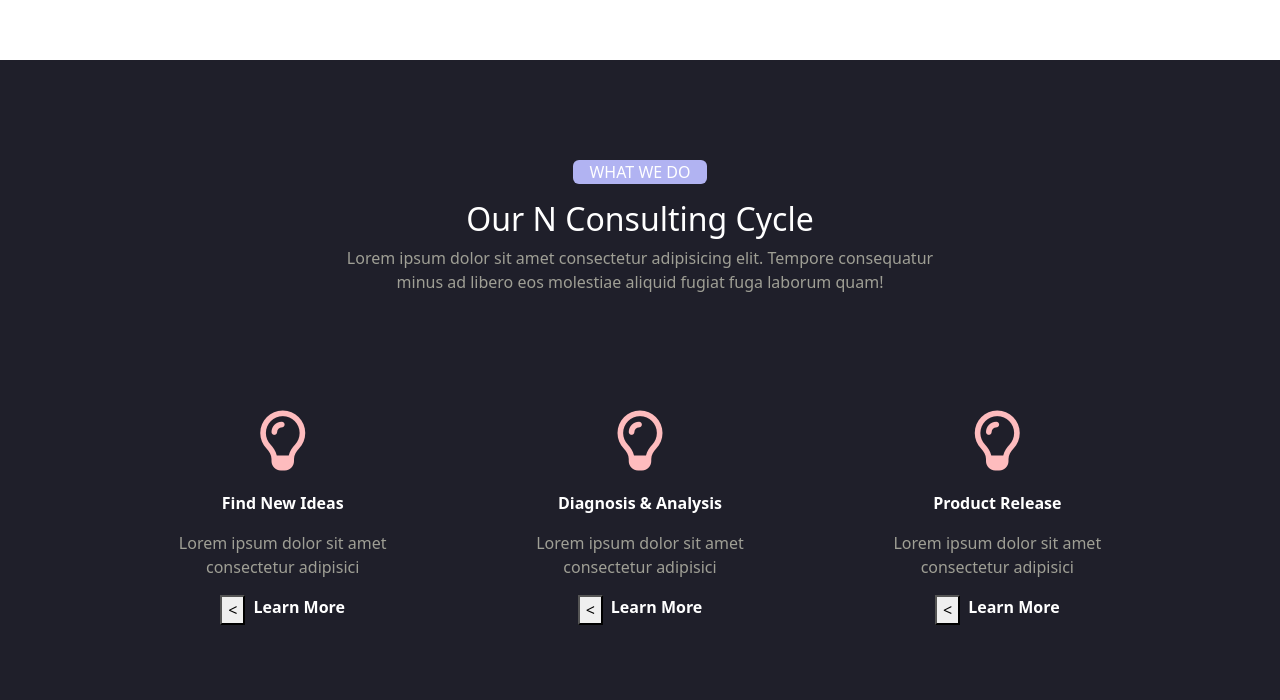
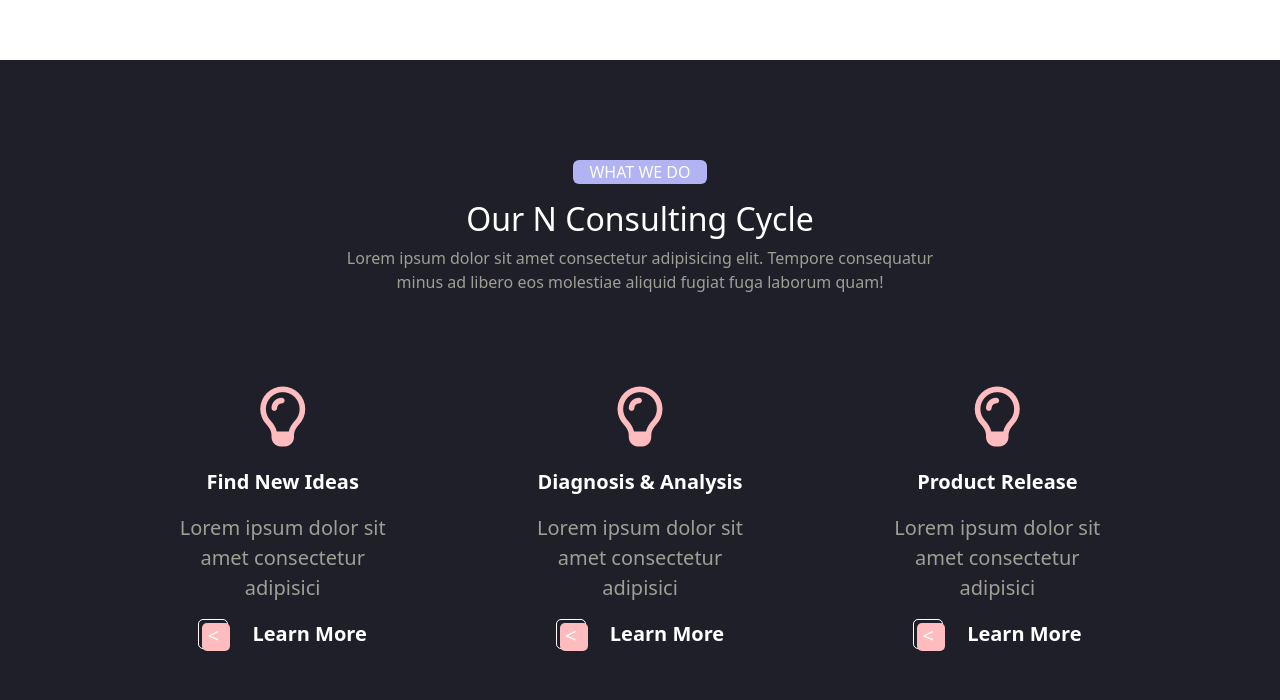
Before and after one commit to LeCheshire/Thelabs_Hajji_Adil, a website: page index.html in a window 1280 px wide. Shown: the part 792-1492 px from the top of the page. Drawn offline with nearby package versions, Linux system fonts and the light colour scheme.

Commit message:
modif et ajout hover cards

```diff
--- a/index.html
+++ b/index.html
@@ -104,7 +104,7 @@
                         <p class="fw-bold text-white">Find New Ideas</p>
                         <p class="textgris_section2">Lorem ipsum dolor sit amet consectetur adipisici</p>
                         <div class="d-flex flex-row">
-                            <button><</button><span class="text-white ms-2"><b>Learn More</b></span>
+                            <button class="fill_section2"> < </button><span class="text-white ms-4"><b>Learn More</b></span>
                         </div>
                     </div>
                 </div>
@@ -114,7 +114,7 @@
                         <p class="fw-bold text-white">Diagnosis & Analysis</p>
                         <p class="textgris_section2">Lorem ipsum dolor sit amet consectetur adipisici</p>
                         <div class="d-flex flex-row">
-                            <button><</button><span class="text-white ms-2"><b>Learn More</b></span>
+                            <button class="fill_section2"> < </button><span class="text-white ms-4"><b>Learn More</b></span>
                         </div>
                     </div>
                 </div>
@@ -124,7 +124,7 @@
                         <p class="fw-bold text-white">Product Release</p>
                         <p class="textgris_section2">Lorem ipsum dolor sit amet consectetur adipisici</p>
                         <div class="d-flex flex-row">
-                            <button><</button><span class="text-white ms-2"><b>Learn More</b></span>
+                            <button class="fill_section2"> < </button><span class="text-white ms-4"><b>Learn More</b></span>
                         </div>
                     </div>
                 </div>
--- a/src/sass/modules/_section2.sass
+++ b/src/sass/modules/_section2.sass
@@ -13,8 +13,8 @@
     justify-content: center
     margin: auto
 .card_section2
+    font-size: 20px
     border-radius: 10px
-    width: 30%
     height: 300px
     &:hover
         background-color: grey
@@ -23,3 +23,29 @@
     font-size: 60px
     color: #FEBCBE
     margin: 20px
+.fill_section2
+    width: 30px
+    height: 30px
+    color: white
+    border-radius: 5px
+    border: 1px solid white
+    background-color: transparent
+    z-index: 1
+    position: relative
+    &:hover
+        color: white !important
+        border: none !important
+    &::after
+        content: " "
+        background-color: #FEBCBE
+        z-index: -1
+        border-radius: 5px
+        position: absolute
+        width: 100%
+        height: 100%
+        top: 3px
+        left: 3px
+        transition: 0.2s
+    &:hover::after
+        top: 0px
+        left: 0px
```
Also changed, not shown: public/css/style.css, 1 other file.
